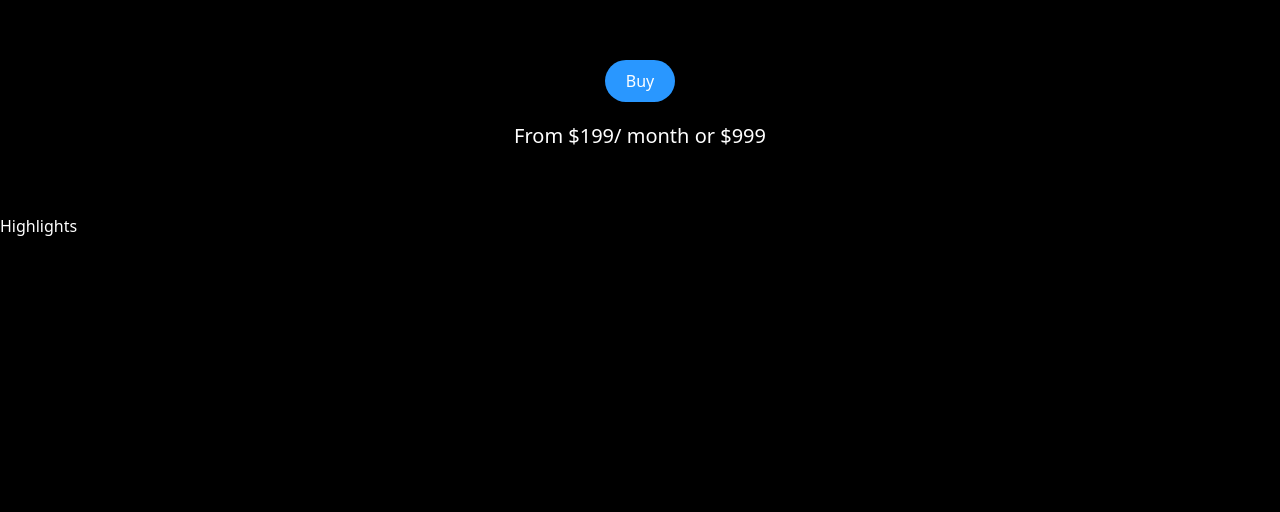
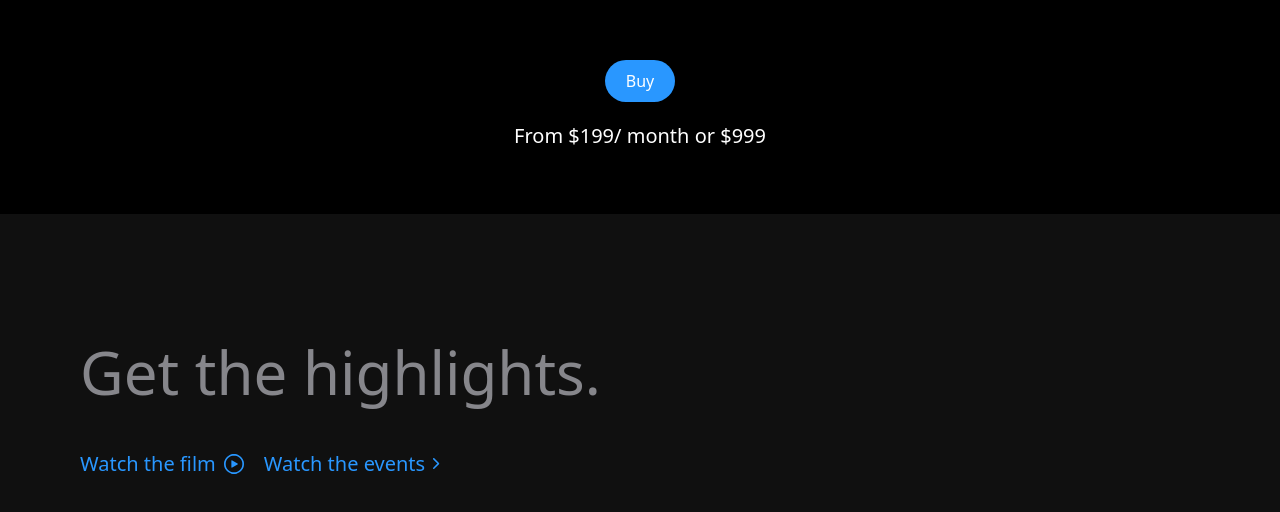
Before and after one commit to ajdjaiuoapooiad/react-AppleIphone, a React (Vite) app: page / in a window 1280 px wide. Shown: the part 604-1116 px from the top of the page. Before the commit the page ends 842 px from the top, so only its background shows below. Built offline with nearby package versions, Linux system fonts and the light colour scheme.

Commit message:
highlight link

```diff
--- a/src/components/Highlights.jsx
+++ b/src/components/Highlights.jsx
@@ -1,6 +1,37 @@
+import { useGSAP } from "@gsap/react"
+import gsap from "gsap"
+import { rightImg, watchImg } from "../utils"
+
 const Highlights = () => {
+  useGSAP(() => {
+    gsap.to('#title',{ opacity: 1,y: 0})
+    gsap.to('.link',{ opacity: 1,y:0 })
+  },[])
+
   return (
-    <div>Highlights</div>
+    <section id="highlights"
+    className="w-screen overflow-hidden h-full common-padding bg-zinc" >
+
+      <div className="screen-max-width">
+        <div className="mb-12 w-full md-flex items-end justify-between">
+          <h1 id="title" className="section-heading">
+            Get the highlights.
+          </h1>
+        </div>
+
+        <div className="flex flex-wrap items-end gap-5">
+          <p className="link">
+            Watch the film
+            <img src={watchImg} alt="watch" className="ml-2" />
+          </p>
+
+          <p className="link">
+            Watch the events
+            <img src={rightImg} alt="right" className="ml-2" />
+          </p>
+        </div>
+      </div>
+    </section>
   )
 }
 
```
